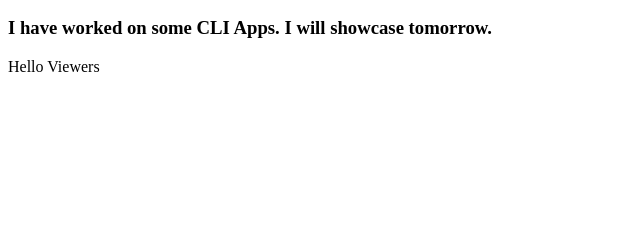
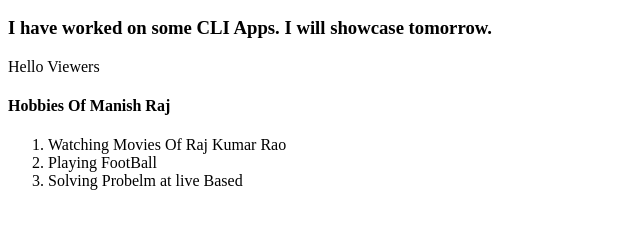
Before and after one commit to manishrajmishra/Manish-Raj-Component-Library, a plain HTML site: page index.html in a window 1280 px wide. Shown: the part 110-338 px from the top of the page, without its empty margins (0-640 px from the left). Drawn offline with Linux system fonts and the light colour scheme.

Commit message:
refactor: add few details of hobbies

```diff
--- a/index.html
+++ b/index.html
@@ -10,5 +10,11 @@
    <h2>Welcome to my World</h2>
    <h3>I have worked on some CLI Apps. I will showcase tomorrow.</h3>
    <p>Hello Viewers</p>
+   <h4>Hobbies Of Manish Raj</h4>
+   <ol>
+       <li>Watching Movies Of Raj Kumar Rao</li>
+       <li>Playing FootBall</li>
+       <li>Solving Probelm at live Based</li>
+   </ol>
 </body>
 </html>
```
